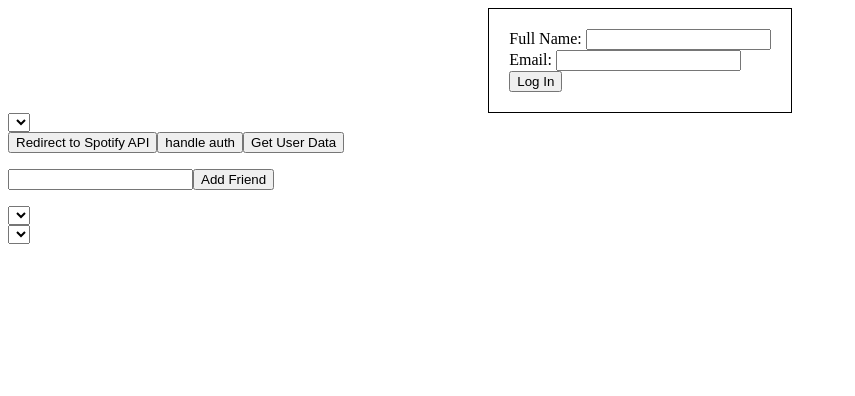
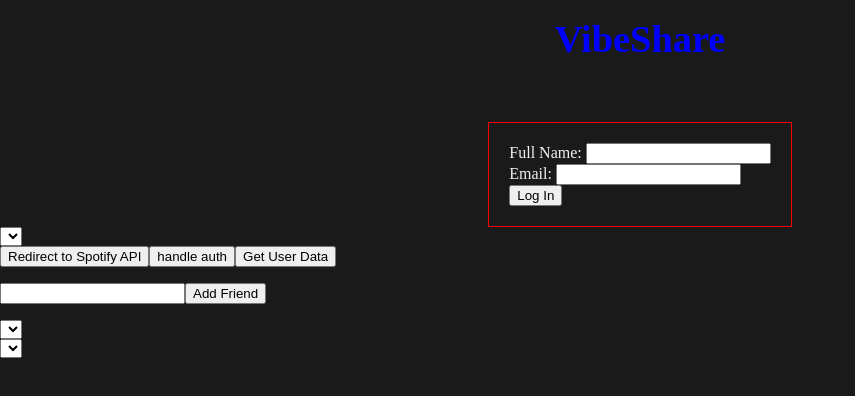
Before and after one commit to martinkent2003/musicApp, an Angular app: page / in a window 1280 px wide. Shown: the top 396 px of the page, without its empty margins (0-855 px from the left). Built offline with nearby package versions, Linux system fonts and the light colour scheme.

Commit message:
updates style and page layout

```diff
--- a/src/app/login/login.component.css
+++ b/src/app/login/login.component.css
@@ -1,18 +1,49 @@
+body {
+  background-color: #1a1a1a;
+  color: #f0f0f0;
+}
+h1 {
+  animation: coolTitle 2s ease-in-out infinite;
+  text-align: center;
+}
+
+@keyframes coolTitle {
+  0% {
+    color: red;
+    transform: scale(1);
+  }
+  50% {
+    color: blue;
+    transform: scale(1.2);
+  }
+  100% {
+    color: green;
+    transform: scale(1);
+  }
+}
+
+/* .title {
+  text-align: center;
+  margin-top: 5%;
+} */
+
 .form-container {
+  border: none;
+  margin-top: 5%;
   display: flex;
   justify-content: center;
   align-items: center;
 }
 
 .form-outline {
-  border: 1px solid black;
+  border: 1px solid rgb(254, 0, 0);
   padding: 20px;
 }
 
 .song-card {
   display: flex;
   align-items: center;
-  border: 1px solid gray;
+  border: 1px solid rgb(255, 0, 0);
   margin-bottom: 16px;
 }
 .song-info {
--- a/src/app/login/login.component.html
+++ b/src/app/login/login.component.html
@@ -1,4 +1,7 @@
 <!-- login.component.html -->
+  <body>
+    <h1 class="title">VibeShare</h1>
+    <div class="container">
       <div class = "form-container">
         <form class="form-outline" (ngSubmit)="onSubmit()">
           <label>
@@ -68,3 +71,5 @@
           </div>
         </div>
       </div> -->
+    </div>
+  </body>
--- a/src/styles.css
+++ b/src/styles.css
@@ -1 +1,10 @@
 /* You can add global styles to this file, and also import other style files */
+html,
+body {
+  margin: 0;
+  padding: 0;
+  width: 100%;
+  height: 100%;
+  overflow: hidden;
+}
+/* This makes the canvas fill the entire page */
```
Also changed, not shown: 1 other file (tests, documents, lock files or other folders). Lines whose indentation alone changed are shown as unchanged.
